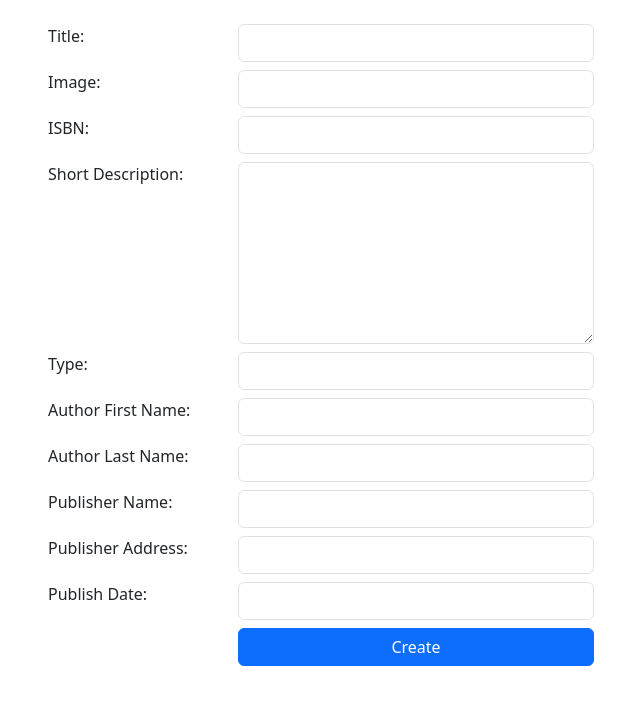
After one commit to knsdev/big_library, a PHP site: page /create_medium.php in a window 1280 px wide. The commit adds this page. Shown: the top 705 px of the page, without its empty margins (34-674 px from the left). Run offline with PHP 8.4, Linux system fonts and the light colour scheme.

Commit message:
Create Form to insert a new medium into the database

```diff
--- /dev/null
+++ b/create_medium.php
@@ -0,0 +1,138 @@
+<?php
+require_once './db_connect.php';
+
+if (isset($_POST['create'])) {
+  echo '<pre>';
+  var_dump($_POST);
+  echo '</pre>';
+
+  $sql = "INSERT INTO `medium`(
+    `title`,
+    `image`,
+    `isbn_code`,
+    `short_description`,
+    `type`,
+    `author_first_name`,
+    `author_last_name`,
+    `publisher_name`,
+    `publisher_address`,
+    `publish_date`)
+    VALUES (?, ?, ?, ?, ?, ?, ?, ?, ?, ?)";
+
+  $statement = $conn->prepare($sql);
+
+  $title = $_POST['title'];
+  $image = $_POST['image'];
+  $isbn_code = $_POST['isbn_code'];
+  $short_description = $_POST['short_description'];
+  $type = $_POST['type'];
+  $author_first_name = $_POST['author_first_name'];
+  $author_last_name = $_POST['author_last_name'];
+  $publisher_name = $_POST['publisher_name'];
+  $publisher_address = $_POST['publisher_address'];
+  $publish_date = $_POST['publish_date'];
+
+  $statement->bind_param(
+    "ssssssssss",
+    $title,
+    $image,
+    $isbn_code,
+    $short_description,
+    $type,
+    $author_first_name,
+    $author_last_name,
+    $publisher_name,
+    $publisher_address,
+    $publish_date
+  );
+
+  if ($statement->execute()) {
+    echo "New medium created successfully";
+  } else {
+    echo "Error: " . $statement->error;
+  }
+
+  $statement->close();
+  $conn->close();
+}
+
+?>
+
+<!DOCTYPE html>
+<html lang="en">
+
+<head>
+  <meta charset="UTF-8">
+  <meta name="viewport" content="width=device-width, initial-scale=1.0">
+  <title>Create Medium</title>
+  <link href="https://cdn.jsdelivr.net/npm/bootstrap@5.3.7/dist/css/bootstrap.min.css" rel="stylesheet" integrity="sha384-LN+7fdVzj6u52u30Kp6M/trliBMCMKTyK833zpbD+pXdCLuTusPj697FH4R/5mcr" crossorigin="anonymous">
+</head>
+
+<body>
+  <div class="container mt-4">
+    <form method="POST">
+      <div class="row mb-2">
+        <div class="col-3 col-md-2"><label class="form-label" for="title">Title:</label></div>
+        <div class="col-8 col-sm-6 col-md-4"><input type="text" name="title" id="title" class="form-control"></div>
+      </div>
+
+      <div class="row mb-2">
+        <div class="col-3 col-md-2"><label class="form-label" for="image">Image:</label></div>
+        <div class="col-8 col-sm-6 col-md-4"><input type="text" name="image" id="image" class="form-control"></div>
+      </div>
+
+      <div class="row mb-2">
+        <div class="col-3 col-md-2"><label class="form-label" for="isbn_code">ISBN:</label></div>
+        <div class="col-8 col-sm-6 col-md-4"><input type="text" name="isbn_code" id="isbn_code" class="form-control"></div>
+      </div>
+
+      <div class="row mb-2">
+        <div class="col-3 col-md-2"><label class="form-label" for="short_description">Short Description:</label></div>
+        <div class="col-8 col-sm-6 col-md-4">
+          <textarea name="short_description" id="short_description" rows="7" maxlength="255" class="form-control"></textarea>
+        </div>
+      </div>
+
+      <div class="row mb-2">
+        <div class="col-3 col-md-2"><label class="form-label" for="type">Type:</label></div>
+        <div class="col-8 col-sm-6 col-md-4"><input type="text" name="type" id="type" class="form-control"></div>
+      </div>
+
+      <div class="row mb-2">
+        <div class="col-3 col-md-2"><label class="form-label" for="author_first_name">Author First Name:</label></div>
+        <div class="col-8 col-sm-6 col-md-4"><input type="text" name="author_first_name" id="author_first_name" class="form-control"></div>
+      </div>
+
+      <div class="row mb-2">
+        <div class="col-3 col-md-2"><label class="form-label" for="author_last_name">Author Last Name:</label></div>
+        <div class="col-8 col-sm-6 col-md-4"><input type="text" name="author_last_name" id="author_last_name" class="form-control"></div>
+      </div>
+
+      <div class="row mb-2">
+        <div class="col-3 col-md-2"><label class="form-label" for="publisher_name">Publisher Name:</label></div>
+        <div class="col-8 col-sm-6 col-md-4"><input type="text" name="publisher_name" id="publisher_name" class="form-control"></div>
+      </div>
+
+      <div class="row mb-2">
+        <div class="col-3 col-md-2"><label class="form-label" for="publisher_address">Publisher Address:</label></div>
+        <div class="col-8 col-sm-6 col-md-4"><input type="text" name="publisher_address" id="publisher_address" class="form-control"></div>
+      </div>
+
+      <div class="row mb-2">
+        <div class="col-3 col-md-2"><label class="form-label" for="publish_date">Publish Date:</label></div>
+        <div class="col-8 col-sm-6 col-md-4"><input type="text" name="publish_date" id="publish_date" class="form-control"></div>
+      </div>
+
+      <div class="row mb-2">
+        <div class="col-3 col-md-2"></div>
+        <div class="col-8 col-sm-6 col-md-4">
+          <input type="submit" value="Create" name="create" class="btn btn-primary" style="width:100%">
+        </div>
+      </div>
+    </form>
+  </div>
+
+  <script src="https://cdn.jsdelivr.net/npm/bootstrap@5.3.7/dist/js/bootstrap.bundle.min.js" integrity="sha384-ndDqU0Gzau9qJ1lfW4pNLlhNTkCfHzAVBReH9diLvGRem5+R9g2FzA8ZGN954O5Q" crossorigin="anonymous"></script>
+</body>
+
+</html>
--- a/db_connect.php
+++ b/db_connect.php
@@ -5,7 +5,7 @@ $username = "root";
 $password = null;
 $databaseName = "be25_exam4_kimschlueter_biglibrary";
 
-$conn = mysqli_connect($hostname, $username, $password, $databaseName);
+$conn = new mysqli($hostname, $username, $password, $databaseName);
 
 if (!$conn) {
   die("Database connection failed!");
--- a/details.php
+++ b/details.php
@@ -31,6 +31,10 @@ if (isset($_GET['id'])) {
                      <div class='card-body'>
                        <h5 class='card-title'>$title</h5>
                        <p class='card-text'>$short_description</p>
+                       <p class='card-text'>$type</p>
+                       <p class='card-text'>$isbn_code</p>
+                       <p class='card-text'>Author: $author_first_name $author_last_name</p>
+                       <p class='card-text'>Published on $publish_date by $publisher_name, $publisher_address</p>
                        <a href='./index.php' class='btn btn-secondary'>Back</a>
                      </div>
                    </div>
@@ -56,7 +60,7 @@ if (isset($_GET['id'])) {
 </head>
 
 <body>
-  <div class="container">
+  <div class="container mt-4">
     <?= $layout ?>
   </div>
   <script src="https://cdn.jsdelivr.net/npm/bootstrap@5.3.7/dist/js/bootstrap.bundle.min.js" integrity="sha384-ndDqU0Gzau9qJ1lfW4pNLlhNTkCfHzAVBReH9diLvGRem5+R9g2FzA8ZGN954O5Q" crossorigin="anonymous"></script>
--- a/index.php
+++ b/index.php
@@ -14,6 +14,8 @@ if ($result) {
     $title = $row['title'];
     $image = $row['image'];
     $isbn_code = $row['isbn_code'];
+    $short_description = $row['short_description'];
+    $type = $row['type'];
     $author_first_name = $row['author_first_name'];
     $author_last_name = $row['author_last_name'];
     $publisher_name = $row['publisher_name'];
@@ -46,7 +48,7 @@ if ($result) {
 </head>
 
 <body>
-  <div class="container">
+  <div class="container mt-4">
     <div class="row row-cols-1 row-cols-sm-2 row-cols-lg-3 row-cols-xxl-4">
       <?= $layout ?>
     </div>
```
